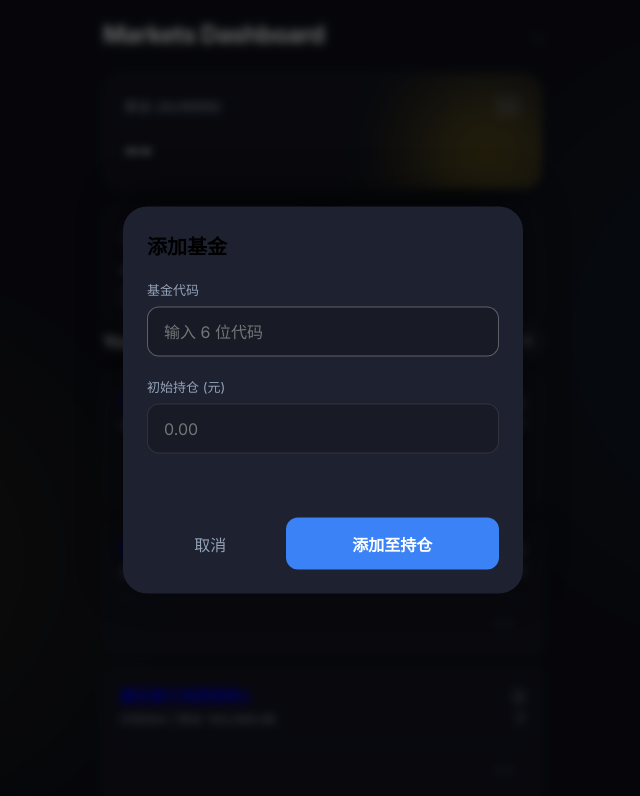
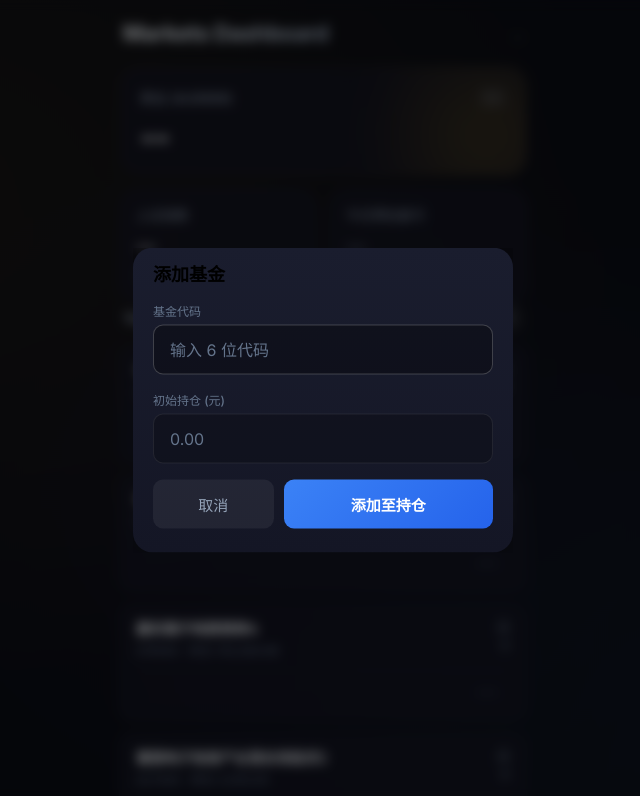
Before and after one commit to zhyio/GoldPriceWeb, a website with bundled scripts: page index.html in a window 1280 px wide. Both pictures are taken after a click on the button "Add Fund". Shown: the top 796 px of the page, without its empty margins (317-957 px from the left). Built offline with nearby package versions, Linux system fonts and the light colour scheme; some packages are replaced by stand-ins of ours; no server answers; the database is empty.

Commit message:
fix: Complete frontend rebuild — fix all broken DOM refs, class mismatches, and polish UI

```diff
--- a/app.js
+++ b/app.js
@@ -95,12 +95,10 @@ function savePortfolio() {
 // --- Fetchers ---
 async function fetchMarket() {
   try {
-    // AU9999
     const auUrl = 'https://push2delay.eastmoney.com/api/qt/stock/get?secid=118.AU9999&fields=f43,f59,f60,f169,f170';
     const auData = await fetchJSONP(auUrl, 'cb');
     updateMarketUI('gold', auData.data);
 
-    // Shanghai Index
     const shUrl = 'https://push2delay.eastmoney.com/api/qt/stock/get?secid=1.000001&fields=f43,f59,f60,f169,f170';
     const shData = await fetchJSONP(shUrl, 'cb');
     updateMarketUI('index', shData.data);
@@ -116,7 +114,6 @@ async function fetchFunds() {
   for (const holding of portfolio.holdings) {
     try {
       const url = `https://fundgz.1234567.com.cn/js/${holding.code}.js`;
-      // fundgz returns jsonpgz({ ... })
       const script = document.createElement('script');
 
       const promise = new Promise((resolve, reject) => {
@@ -151,7 +148,7 @@ async function fetchFunds() {
     savePortfolio();
     renderFunds();
     if (latestTime) {
-      document.getElementById('update-time').textContent = `估值时间 ${latestTime.substr(11, 5)}`;
+      document.getElementById('update-time').textContent = `估值 ${latestTime.substr(11, 5)}`;
     }
   }
 }
@@ -170,13 +167,14 @@ function updateMarketUI(type, data) {
 
   const isUp = change > 0;
   const isDown = change < 0;
+  const trendClass = isUp ? 'trend-up' : isDown ? 'trend-down' : 'trend-flat';
 
-  trendEl.className = `trend ${isUp ? 'trend-up' : isDown ? 'trend-down' : 'trend-flat'}`;
+  // Gold uses trend-badge class, index uses trend class
+  const baseClass = type === 'gold' ? 'trend-badge' : 'trend';
+  trendEl.className = `${baseClass} ${trendClass}`;
 
-  const symbol = isUp ? '↑' : isDown ? '↓' : '—';
-  const valText = `${Math.abs(change).toFixed(2)} (${Math.abs(changePercent).toFixed(2)}%)`;
-
-  trendEl.textContent = `${symbol} ${valText}`;
+  const sign = isUp ? '+' : '';
+  trendEl.textContent = `${sign}${changePercent.toFixed(2)}%`;
 }
 
 function renderFunds() {
@@ -196,14 +194,14 @@ function renderFunds() {
     row.innerHTML = `
       <div class="fund-info">
         <a href="https://fund.eastmoney.com/${h.code}.html" target="_blank" class="fund-name">${h.name}</a>
-        <span class="fund-stats">${h.code} | 持仓 ${FundHolding.formatAmount(h.costBasis)}</span>
+        <span class="fund-stats">${h.code} · 持仓 ${FundHolding.formatAmount(h.costBasis)}</span>
       </div>
       <div class="fund-values">
         <span class="fund-profit ${profitClass}">${FundHolding.formatSigned(h.profit)}</span>
         <span class="fund-today ${todayClass}">${FundHolding.formatSigned(h.todayChange)}</span>
       </div>
       <div class="fund-actions">
-        <button class="btn-icon adjust-btn" data-code="${h.code}">⋯</button>
+        <button class="btn-icon adjust-btn" data-code="${h.code}" aria-label="调整">⋯</button>
       </div>
     `;
     list.appendChild(row);
@@ -214,22 +212,17 @@ function renderFunds() {
     }
   });
 
+  // Update earnings card
   const earningsEl = document.getElementById('earnings-value');
-  const dotEl = document.getElementById('earnings-dot');
 
   if (allFailed) {
     earningsEl.textContent = '--';
+    earningsEl.className = 'main-price small';
     earningsEl.style.color = 'var(--text-muted)';
-    dotEl.className = 'dot earnings trend-flat';
   } else {
     earningsEl.textContent = FundHolding.formatSigned(totalEarnings);
-    earningsEl.className = `price ${FundHolding.getTrendClass(totalEarnings)}`;
+    earningsEl.className = `main-price small ${FundHolding.getTrendClass(totalEarnings)}`;
     earningsEl.style.color = '';
-
-    dotEl.className = 'dot earnings';
-    if (totalEarnings > 0) dotEl.style.backgroundColor = 'var(--color-up)';
-    else if (totalEarnings < 0) dotEl.style.backgroundColor = 'var(--color-down)';
-    else dotEl.style.backgroundColor = 'var(--color-flat)';
   }
 }
 
@@ -250,7 +243,7 @@ document.getElementById('add-submit-btn').addEventListener('click', () => {
     savePortfolio();
     addDialog.close();
     renderFunds();
-    fetchFunds(); // Fetch newly added
+    fetchFunds();
   } catch (e) {
     document.getElementById('add-error').textContent = e.message;
   }
@@ -296,6 +289,14 @@ function handleAdjust(isIncrease) {
   }
 }
 
+// Close dialogs on backdrop click
+addDialog.addEventListener('click', (e) => {
+  if (e.target === addDialog) addDialog.close();
+});
+adjustDialog.addEventListener('click', (e) => {
+  if (e.target === adjustDialog) adjustDialog.close();
+});
+
 // --- Initialization ---
 async function start() {
   portfolio = await loadPortfolio();
--- a/styles.css
+++ b/styles.css
@@ -1,139 +1,174 @@
 :root {
   /* Colors */
-  --bg-dark: #0f111a;
-  --bg-card: rgba(25, 28, 41, 0.6);
-  --bg-card-hover: rgba(35, 38, 51, 0.8);
-  --bg-glass: rgba(255, 255, 255, 0.05);
+  --bg-dark: #0a0c14;
+  --bg-card: rgba(20, 22, 35, 0.75);
+  --bg-glass: rgba(255, 255, 255, 0.04);
 
-  --text-primary: #ffffff;
+  --text-primary: #f1f5f9;
   --text-secondary: #94a3b8;
   --text-muted: #64748b;
 
-  --trend-up: #ff4d4f;
-  --trend-up-bg: rgba(255, 77, 79, 0.15);
-  --trend-down: #10b981;
-  --trend-down-bg: rgba(16, 185, 129, 0.15);
+  --trend-up: #ef4444;
+  --trend-up-bg: rgba(239, 68, 68, 0.12);
+  --trend-down: #22c55e;
+  --trend-down-bg: rgba(34, 197, 94, 0.12);
   --trend-flat: #94a3b8;
-  --trend-flat-bg: rgba(148, 163, 184, 0.15);
+  --trend-flat-bg: rgba(148, 163, 184, 0.1);
 
-  --gold-glow: rgba(250, 204, 21, 0.3);
-  --index-glow: rgba(56, 189, 248, 0.3);
+  --gold-accent: #fbbf24;
+  --gold-glow: rgba(251, 191, 36, 0.2);
+  --blue-accent: #38bdf8;
+
+  --error: #f87171;
 
   /* Typography */
-  --font-family: 'Inter', -apple-system, BlinkMacSystemFont, "Segoe UI", Roboto, sans-serif;
+  --font: 'Inter', -apple-system, BlinkMacSystemFont, "Segoe UI", Roboto, sans-serif;
 
-  /* Layout */
-  --border-radius: 20px;
-  --border-radius-sm: 12px;
+  /* Radius */
+  --radius-lg: 20px;
+  --radius-md: 14px;
+  --radius-sm: 10px;
+
+  /* Safe area */
   --safe-top: env(safe-area-inset-top, 0px);
   --safe-bottom: env(safe-area-inset-bottom, 0px);
 }
 
-* {
+/* Reset */
+*, *::before, *::after {
   box-sizing: border-box;
   margin: 0;
   padding: 0;
+}
+
+html {
+  -webkit-text-size-adjust: 100%;
   -webkit-tap-highlight-color: transparent;
 }
 
 body {
-  font-family: var(--font-family);
-  background-color: var(--bg-dark);
+  font-family: var(--font);
+  background: var(--bg-dark);
   color: var(--text-primary);
+  min-height: 100dvh;
   min-height: 100vh;
   display: flex;
   justify-content: center;
-  /* subtle background gradient */
+  overflow-x: hidden;
+
+  /* Animated gradient background */
   background-image:
-    radial-gradient(circle at 15% 50%, rgba(250, 204, 21, 0.08), transparent 25%),
-    radial-gradient(circle at 85% 30%, rgba(56, 189, 248, 0.08), transparent 25%);
+    radial-gradient(ellipse 60% 50% at 15% 20%, rgba(251, 191, 36, 0.06), transparent),
+    radial-gradient(ellipse 50% 60% at 85% 80%, rgba(56, 189, 248, 0.05), transparent),
+    radial-gradient(ellipse 40% 40% at 50% 50%, rgba(139, 92, 246, 0.03), transparent);
 }
 
-/* App Container (limits width on desktop, full width on mobile) */
+/* =========================================================
+   APP CONTAINER
+   ========================================================= */
 .app-container {
   width: 100%;
-  max-width: 480px;
+  max-width: 440px;
+  min-height: 100dvh;
   min-height: 100vh;
-  padding: calc(20px + var(--safe-top)) 20px calc(20px + var(--safe-bottom));
+  padding: calc(16px + var(--safe-top)) 16px calc(16px + var(--safe-bottom));
   display: flex;
   flex-direction: column;
-  gap: 24px;
+  gap: 20px;
 }
 
-/* Header */
+/* =========================================================
+   HEADER
+   ========================================================= */
 .app-header {
   display: flex;
   justify-content: space-between;
-  align-items: flex-end;
+  align-items: baseline;
+  padding: 4px 4px 0;
 }
 
 .app-title {
-  font-size: 24px;
+  font-size: 22px;
   font-weight: 700;
-  letter-spacing: -0.5px;
+  letter-spacing: -0.3px;
+  background: linear-gradient(135deg, #f1f5f9 0%, #94a3b8 100%);
+  -webkit-background-clip: text;
+  -webkit-text-fill-color: transparent;
+  background-clip: text;
 }
 
 .date-subtitle {
-  font-size: 12px;
+  font-size: 11px;
   color: var(--text-muted);
-  margin-bottom: 4px;
+  font-weight: 500;
 }
 
-/* Glass Card Shared */
+/* =========================================================
+   GLASS CARDS (shared)
+   ========================================================= */
 .glass-card {
   background: var(--bg-card);
-  backdrop-filter: blur(16px);
-  -webkit-backdrop-filter: blur(16px);
-  border: 1px solid var(--bg-glass);
-  border-radius: var(--border-radius);
+  backdrop-filter: blur(20px);
+  -webkit-backdrop-filter: blur(20px);
+  border: 1px solid rgba(255, 255, 255, 0.06);
+  border-radius: var(--radius-lg);
   padding: 20px;
   text-decoration: none;
   color: inherit;
+  display: block;
   position: relative;
   overflow: hidden;
-  transition: transform 0.2s ease, background 0.2s ease;
+  transition: transform 0.15s ease, box-shadow 0.15s ease;
 }
 
 .glass-card:active {
-  transform: scale(0.98);
+  transform: scale(0.97);
 }
 
 .card-header {
   display: flex;
   justify-content: space-between;
   align-items: center;
-  margin-bottom: 12px;
+  margin-bottom: 10px;
+  position: relative;
   z-index: 2;
-  position: relative;
 }
 
 .card-title {
-  font-size: 14px;
+  font-size: 13px;
   color: var(--text-secondary);
   font-weight: 500;
+  letter-spacing: 0.2px;
+}
+
+.card-body {
+  position: relative;
+  z-index: 2;
 }
 
 .main-price {
-  font-size: 32px;
+  font-size: 34px;
   font-weight: 700;
-  letter-spacing: -1px;
-  z-index: 2;
-  position: relative;
+  letter-spacing: -1.5px;
+  line-height: 1.1;
 }
 
 .main-price.small {
-  font-size: 24px;
+  font-size: 22px;
+  letter-spacing: -0.5px;
 }
 
-/* Trend Badges */
+/* =========================================================
+   TREND BADGES
+   ========================================================= */
 .trend-badge, .trend {
-  font-size: 13px;
+  font-size: 12px;
   font-weight: 600;
-  padding: 4px 8px;
+  padding: 3px 8px;
   border-radius: 6px;
   display: inline-flex;
   align-items: center;
-  gap: 4px;
+  white-space: nowrap;
 }
 
 .trend-up {
@@ -151,46 +186,58 @@ body {
   background: var(--trend-flat-bg);
 }
 
-/* Overview Grid */
+/* =========================================================
+   OVERVIEW GRID (gold + sub-cards)
+   ========================================================= */
 .overview-grid {
   display: flex;
   flex-direction: column;
-  gap: 16px;
+  gap: 12px;
+}
+
+/* Gold Card — hero card with glow */
+.gold-card {
+  border-color: rgba(251, 191, 36, 0.1);
 }
 
 .gold-card .card-bg-glow {
   position: absolute;
-  right: -20px;
-  bottom: -40px;
-  width: 150px;
-  height: 150px;
+  right: -30px;
+  bottom: -30px;
+  width: 140px;
+  height: 140px;
   background: var(--gold-glow);
-  filter: blur(40px);
-  z-index: 0;
+  filter: blur(50px);
   border-radius: 50%;
   pointer-events: none;
+  z-index: 0;
 }
 
 .sub-cards-row {
   display: grid;
   grid-template-columns: 1fr 1fr;
-  gap: 16px;
+  gap: 12px;
 }
 
 .index-card, .earnings-card {
   padding: 16px;
+}
+
+.index-card .card-body,
+.earnings-card .card-body {
   display: flex;
   flex-direction: column;
-  justify-content: space-between;
+  gap: 6px;
 }
 
 .earnings-card .subtitle {
-  font-size: 12px;
+  font-size: 11px;
   color: var(--text-muted);
-  margin-top: 4px;
 }
 
-/* Portfolio Section */
+/* =========================================================
+   PORTFOLIO SECTION
+   ========================================================= */
 .portfolio-section {
   flex: 1;
   display: flex;
@@ -201,122 +248,146 @@ body {
   display: flex;
   justify-content: space-between;
   align-items: center;
-  margin-bottom: 16px;
+  margin-bottom: 12px;
+  padding: 0 4px;
 }
 
 .section-header h2 {
-  font-size: 18px;
+  font-size: 16px;
   font-weight: 600;
+  color: var(--text-secondary);
 }
 
 .icon-btn-add {
-  background: var(--bg-glass);
-  border: 1px solid rgba(255,255,255,0.1);
-  color: #fff;
-  width: 32px;
-  height: 32px;
+  background: rgba(255, 255, 255, 0.06);
+  border: 1px solid rgba(255, 255, 255, 0.08);
+  color: var(--text-secondary);
+  width: 30px;
+  height: 30px;
   border-radius: 50%;
-  font-size: 20px;
+  font-size: 18px;
+  line-height: 1;
   display: flex;
   align-items: center;
   justify-content: center;
   cursor: pointer;
-  backdrop-filter: blur(8px);
+  transition: background 0.15s;
 }
 
 .icon-btn-add:active {
-  background: rgba(255,255,255,0.15);
+  background: rgba(255, 255, 255, 0.12);
 }
 
+/* =========================================================
+   FUND LIST ITEMS
+   ========================================================= */
 .funds-list {
   display: flex;
   flex-direction: column;
-  gap: 12px;
+  gap: 10px;
 }
 
-/* Fund Item Card */
 .fund-item {
   background: var(--bg-card);
-  border: 1px solid var(--bg-glass);
-  border-radius: var(--border-radius-sm);
-  padding: 16px;
+  border: 1px solid rgba(255, 255, 255, 0.04);
+  border-radius: var(--radius-md);
+  padding: 14px 16px;
   display: grid;
   grid-template-columns: 1fr auto;
-  gap: 12px;
-  align-items: center;
+  gap: 8px;
+  align-items: start;
   backdrop-filter: blur(12px);
+  -webkit-backdrop-filter: blur(12px);
+  transition: background 0.15s;
 }
 
 .fund-info {
   display: flex;
   flex-direction: column;
-  gap: 4px;
+  gap: 3px;
+  min-width: 0; /* allow text truncation */
 }
 
 .fund-name {
-  font-size: 15px;
+  font-size: 14px;
   font-weight: 600;
+  color: var(--text-primary);
+  text-decoration: none;
+  white-space: nowrap;
+  overflow: hidden;
+  text-overflow: ellipsis;
+}
+
+.fund-name:active {
+  opacity: 0.7;
 }
 
 .fund-stats {
-  display: flex;
-  gap: 12px;
-  font-size: 13px;
-  color: var(--text-secondary);
+  font-size: 12px;
+  color: var(--text-muted);
+  white-space: nowrap;
+  overflow: hidden;
+  text-overflow: ellipsis;
 }
 
 .fund-values {
   display: flex;
   flex-direction: column;
   align-items: flex-end;
-  gap: 4px;
+  gap: 3px;
+  flex-shrink: 0;
 }
 
 .fund-profit {
-  font-size: 15px;
+  font-size: 14px;
   font-weight: 600;
 }
 
 .fund-today {
-  font-size: 12px;
+  font-size: 11px;
+  font-weight: 500;
 }
 
 .fund-actions {
   grid-column: 1 / -1;
   display: flex;
   justify-content: flex-end;
-  border-top: 1px solid rgba(255,255,255,0.05);
-  padding-top: 12px;
+  border-top: 1px solid rgba(255, 255, 255, 0.04);
+  padding-top: 10px;
   margin-top: 4px;
 }
 
 .btn-icon {
   background: transparent;
   border: none;
-  color: var(--text-secondary);
-  font-size: 20px;
+  color: var(--text-muted);
+  font-size: 22px;
   line-height: 1;
-  padding: 4px 12px;
+  padding: 2px 10px;
   border-radius: 6px;
   cursor: pointer;
+  letter-spacing: 2px;
 }
 
 .btn-icon:active {
-  background: rgba(255,255,255,0.05);
+  background: rgba(255, 255, 255, 0.06);
 }
 
-/* Bottom Sheet Dialogs */
+/* =========================================================
+   BOTTOM SHEET DIALOGS
+   ========================================================= */
 .bottom-sheet {
-  margin: auto 0 0 0;
-  width: 100vw;
-  max-width: 480px;
+  position: fixed;
+  bottom: 0;
+  left: 50%;
+  width: 100%;
+  max-width: 440px;
   border: none;
   background: transparent;
   padding: 0;
-  left: 50%;
   transform: translateX(-50%) translateY(100%);
-  transition: transform 0.3s cubic-bezier(0.175, 0.885, 0.32, 1);
-  overflow: visible;
+  transition: transform 0.3s cubic-bezier(0.32, 0.72, 0, 1);
+  z-index: 100;
 }
 
 .bottom-sheet[open] {
@@ -324,33 +395,27 @@ body {
 }
 
 .bottom-sheet::backdrop {
-  background: rgba(0, 0, 0, 0.6);
-  backdrop-filter: blur(4px);
-  -webkit-backdrop-filter: blur(4px);
-  opacity: 0;
-  transition: opacity 0.3s ease;
-}
-
-.bottom-sheet[open]::backdrop {
-  opacity: 1;
+  background: rgba(0, 0, 0, 0.5);
+  backdrop-filter: blur(6px);
+  -webkit-backdrop-filter: blur(6px);
 }
 
 .sheet-content {
-  background: #1e2130;
-  border-radius: 24px 24px 0 0;
-  padding: 24px 24px calc(24px + var(--safe-bottom));
-  box-shadow: 0 -10px 40px rgba(0,0,0,0.5);
+  background: linear-gradient(180deg, #1a1d2e 0%, #141625 100%);
+  border-radius: 20px 20px 0 0;
+  padding: 12px 20px calc(24px + var(--safe-bottom));
+  box-shadow: 0 -8px 30px rgba(0, 0, 0, 0.4);
   display: flex;
   flex-direction: column;
-  gap: 20px;
+  gap: 16px;
 }
 
 .sheet-handle {
-  width: 40px;
+  width: 36px;
   height: 4px;
-  background: rgba(255,255,255,0.2);
+  background: rgba(255, 255, 255, 0.15);
   border-radius: 2px;
-  margin: -12px auto 8px;
+  margin: 0 auto 4px;
 }
 
 .sheet-header {
@@ -360,145 +425,197 @@ body {
 }
 
 .dialog-title {
-  font-size: 20px;
+  font-size: 18px;
   font-weight: 600;
 }
 
 .btn-icon-close {
-  background: rgba(255,255,255,0.1);
+  background: rgba(255, 255, 255, 0.08);
   border: none;
-  color: #fff;
+  color: var(--text-secondary);
   width: 28px;
   height: 28px;
   border-radius: 50%;
+  font-size: 14px;
   display: flex;
   align-items: center;
   justify-content: center;
   cursor: pointer;
 }
 
-/* Forms inside sheets */
+.btn-icon-close:active {
+  background: rgba(255, 255, 255, 0.15);
+}
+
+/* =========================================================
+   FORM CONTROLS
+   ========================================================= */
 .form-group {
   display: flex;
   flex-direction: column;
-  gap: 8px;
+  gap: 6px;
 }
 
 .form-group label {
-  font-size: 13px;
-  color: var(--text-secondary);
+  font-size: 12px;
+  color: var(--text-muted);
+  font-weight: 500;
 }
 
 .form-group input {
-  background: rgba(0,0,0,0.2);
-  border: 1px solid rgba(255,255,255,0.1);
+  background: rgba(0, 0, 0, 0.25);
+  border: 1px solid rgba(255, 255, 255, 0.08);
   padding: 14px 16px;
-  border-radius: 12px;
+  border-radius: var(--radius-sm);
   color: #fff;
   font-size: 16px;
-  font-family: var(--font-family);
+  font-family: var(--font);
   outline: none;
   transition: border-color 0.2s;
 }
 
+.form-group input::placeholder {
+  color: var(--text-muted);
+}
+
 .form-group input:focus {
-  border-color: rgba(255,255,255,0.3);
+  border-color: rgba(255, 255, 255, 0.2);
+  background: rgba(0, 0, 0, 0.35);
 }
 
 .error-msg {
-  color: var(--trend-down);
-  font-size: 13px;
-  min-height: 16px;
+  color: var(--error);
+  font-size: 12px;
+  min-height: 0;
 }
 
-.dialog-actions, .action-grid {
-  display: flex;
-  gap: 12px;
-  margin-top: 8px;
-}
-
-.btn-text {
-  background: transparent;
-  border: none;
-  color: var(--text-secondary);
-  font-size: 16px;
-  font-weight: 500;
-  padding: 14px 20px;
-  border-radius: 12px;
-  flex: 1;
-}
-
-.btn-primary {
-  background: #3b82f6;
-  border: none;
-  color: #fff;
-  font-size: 16px;
-  font-weight: 600;
-  padding: 14px 20px;
-  border-radius: 12px;
-  flex: 2;
-}
-
-.action-grid .btn-action {
-  flex: 1;
-  border: none;
-  border-radius: 12px;
-  padding: 14px;
-  font-size: 16px;
-  font-weight: 600;
-  color: #fff;
-}
-
-.btn-action.decrease { background: var(--trend-down); }
-.btn-action.increase { background: var(--trend-up); }
-
-.btn-danger-outline {
-  background: transparent;
-  border: 1px solid rgba(255, 77, 79, 0.3);
-  color: var(--trend-up);
-  font-size: 15px;
-  font-weight: 500;
-  padding: 12px;
-  border-radius: 12px;
-  margin-top: 8px;
+.error-msg:empty {
+  display: none;
 }
 
 .fund-summary-box {
-  background: rgba(255,255,255,0.05);
-  border-radius: 12px;
-  padding: 16px;
+  background: rgba(255, 255, 255, 0.04);
+  border-radius: var(--radius-sm);
+  padding: 14px 16px;
   display: flex;
   justify-content: space-between;
   align-items: center;
-  font-size: 14px;
+  font-size: 13px;
   color: var(--text-secondary);
 }
 
 .fund-summary-box .value {
   color: #fff;
   font-weight: 600;
-  font-size: 16px;
+  font-size: 15px;
 }
 
-/* Desktop override for bottom sheet (keep it centered) */
+/* =========================================================
+   BUTTONS
+   ========================================================= */
+.dialog-actions, .action-grid {
+  display: flex;
+  gap: 10px;
+}
+
+.btn-text {
+  background: rgba(255, 255, 255, 0.06);
+  border: none;
+  color: var(--text-secondary);
+  font-size: 15px;
+  font-weight: 500;
+  padding: 14px 16px;
+  border-radius: var(--radius-sm);
+  flex: 1;
+  cursor: pointer;
+}
+
+.btn-text:active {
+  background: rgba(255, 255, 255, 0.1);
+}
+
+.btn-primary {
+  background: linear-gradient(135deg, #3b82f6, #2563eb);
+  border: none;
+  color: #fff;
+  font-size: 15px;
+  font-weight: 600;
+  padding: 14px 16px;
+  border-radius: var(--radius-sm);
+  flex: 2;
+  cursor: pointer;
+  transition: opacity 0.15s;
+}
+
+.btn-primary:active {
+  opacity: 0.85;
+}
+
+.btn-action {
+  flex: 1;
+  border: none;
+  border-radius: var(--radius-sm);
+  padding: 14px;
+  font-size: 15px;
+  font-weight: 600;
+  color: #fff;
+  cursor: pointer;
+  transition: opacity 0.15s;
+}
+
+.btn-action:active {
+  opacity: 0.85;
+}
+
+.btn-action.decrease {
+  background: linear-gradient(135deg, #22c55e, #16a34a);
+}
+
+.btn-action.increase {
+  background: linear-gradient(135deg, #ef4444, #dc2626);
+}
+
+.btn-danger-outline {
+  background: transparent;
+  border: 1px solid rgba(239, 68, 68, 0.2);
+  color: var(--trend-up);
+  font-size: 14px;
+  font-weight: 500;
+  padding: 12px;
+  border-radius: var(--radius-sm);
+  cursor: pointer;
+  transition: background 0.15s;
+}
+
+.btn-danger-outline:active {
+  background: rgba(239, 68, 68, 0.08);
+}
+
+/* =========================================================
+   DESKTOP — center dialog as modal card
+   ========================================================= */
 @media (min-width: 600px) {
   .bottom-sheet {
+    position: fixed;
     top: 50%;
     left: 50%;
-    transform: translate(-50%, -50%) scale(0.9);
-    margin: 0;
-    max-width: 400px;
-    border-radius: 24px;
+    bottom: auto;
+    transform: translate(-50%, -50%) scale(0.95);
     opacity: 0;
+    max-width: 380px;
+    transition: transform 0.25s ease, opacity 0.25s ease;
   }
+
   .bottom-sheet[open] {
     transform: translate(-50%, -50%) scale(1);
     opacity: 1;
   }
+
   .sheet-content {
-    border-radius: 24px;
+    border-radius: 20px;
     padding-bottom: 24px;
   }
+
   .sheet-handle {
     display: none;
   }
```
